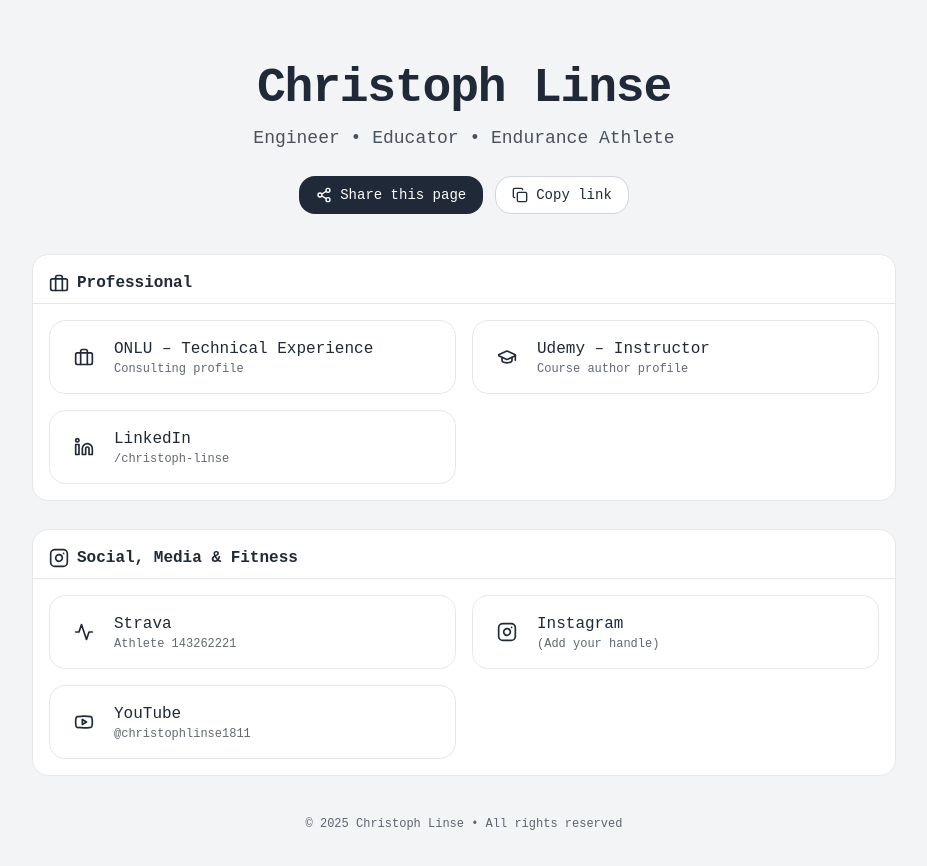
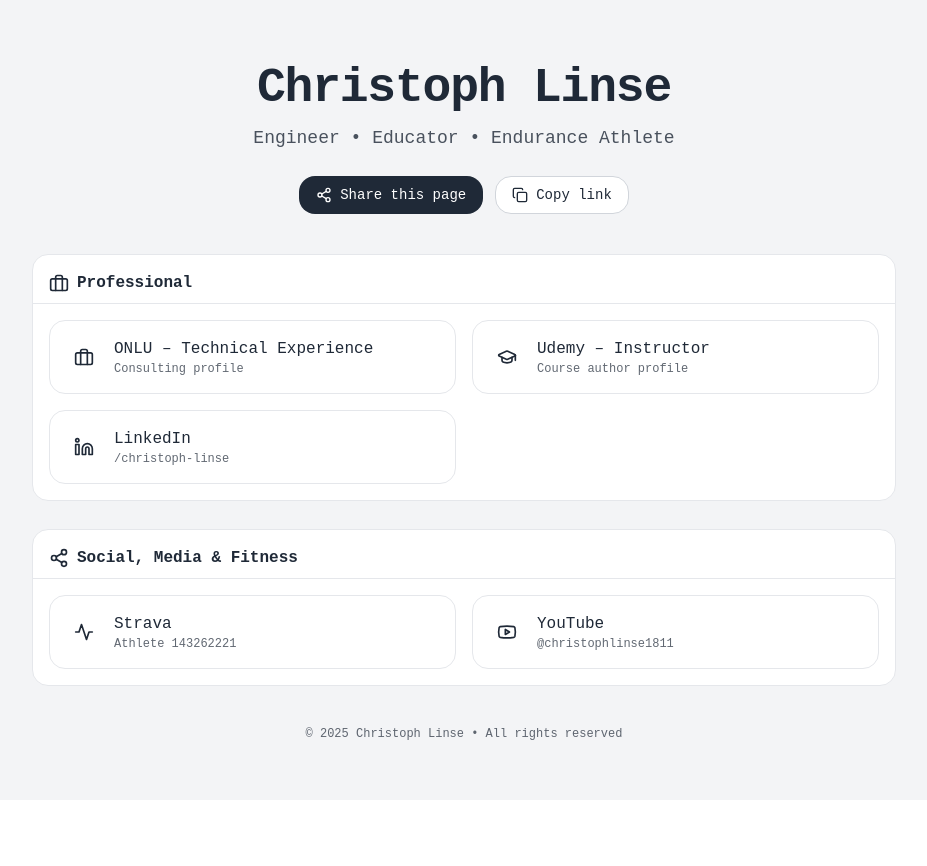
Before and after one commit to c-linse/bag, a React (Vite) app: page / in a window 1280 px wide. Shown: the top 866 px of the page, without its empty margins (176-1103 px from the left). After the commit the page ends 800 px from the top, so only its background shows below. Built offline with nearby package versions, Linux system fonts and the light colour scheme.

Commit message:
Remove IG

```diff
--- a/src/App.tsx
+++ b/src/App.tsx
@@ -1,5 +1,5 @@
 import React, { useState } from "react";
-import { Share2, Copy, Briefcase, GraduationCap, Linkedin, Instagram, Youtube, Activity } from "lucide-react";
+import { Share2, Copy, Briefcase, GraduationCap, Linkedin, Youtube, Activity } from "lucide-react";
 
 // Simple Card primitives (no external UI library required)
 function Card({ children, className = "" }) {
@@ -120,7 +120,7 @@ export default function ChristophLanding() {
                     <Card>
                         <CardHeader>
                             <CardTitle>
-                                <Instagram className="w-5 h-5" /> Social, Media & Fitness
+                                <Share2 className="w-5 h-5" /> Social, Media & Fitness
                             </CardTitle>
                         </CardHeader>
                         <CardContent className="grid sm:grid-cols-2 gap-4">
@@ -129,12 +129,6 @@ export default function ChristophLanding() {
                                 Icon={Activity}
                                 label="Strava"
                                 hint="Athlete 143262221"
-                            />
-                            <LinkCard
-                                href="https://instagram.com/"
-                                Icon={Instagram}
-                                label="Instagram"
-                                hint="(Add your handle)"
                             />
                             <LinkCard
                                 href="https://www.youtube.com/@christophlinse1811"
```
